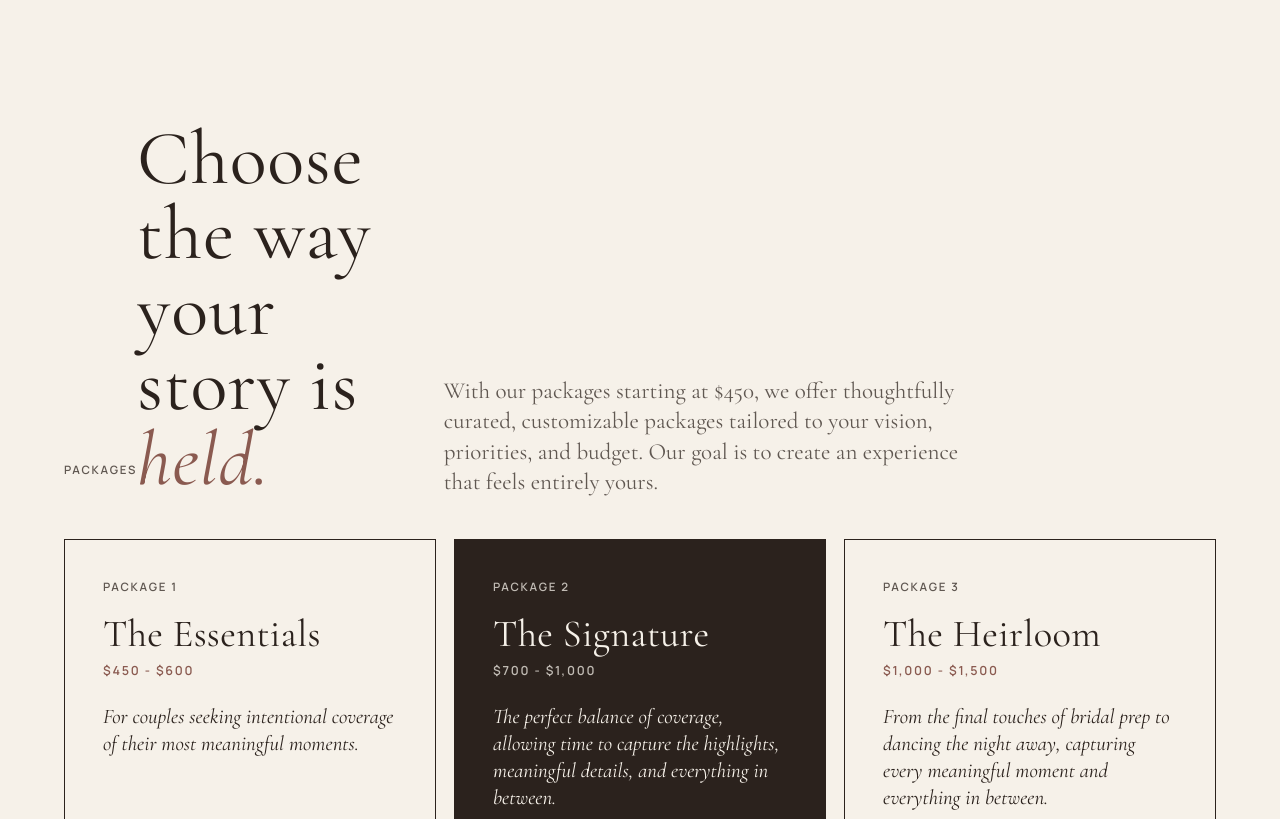
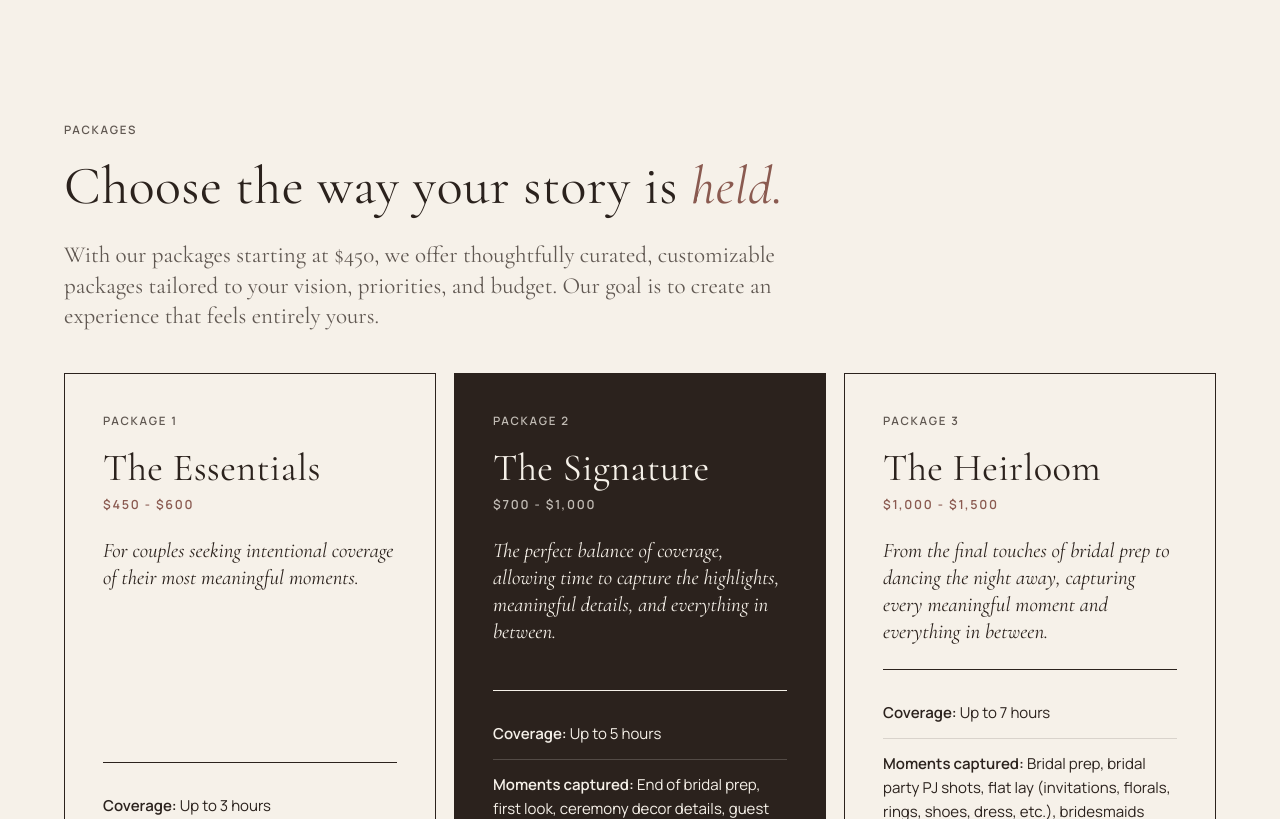
Before and after one commit to rileycohen5/love-in-motion-website, a plain HTML site: page index.html in a window 1280 px wide. Shown: the part 7280-8099 px from the top of the page. Drawn offline with nearby package versions, Linux system fonts and the light colour scheme.

Commit message:
Fix oversized, cramped packages heading
The packages heading was meant to stack (label, title, intro) but a later
.section-heading rule overrode it into a side-by-side row, squeezing the title
into a narrow column at up to 104px. Raise specificity so it stacks, and size
the title down to max 64px.

Co-Authored-By: Claude Opus 5.5 <noreply@anthropic.com>

```diff
--- a/styles.css
+++ b/styles.css
@@ -122,9 +122,15 @@ h3 em {
   margin: 0 0 18px;
 }
 
-.packages-heading {
+.section-heading.packages-heading {
   display: block;
   max-width: 900px;
+}
+
+.packages-heading h2 {
+  font-size: clamp(2.4rem, 4.2vw, 4rem);
+  line-height: 1.05;
+  max-width: 760px;
 }
 
 .packages-intro {
```
